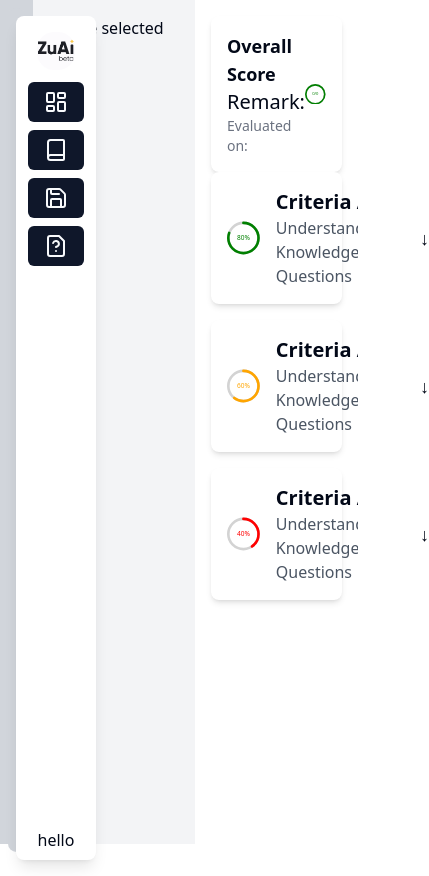
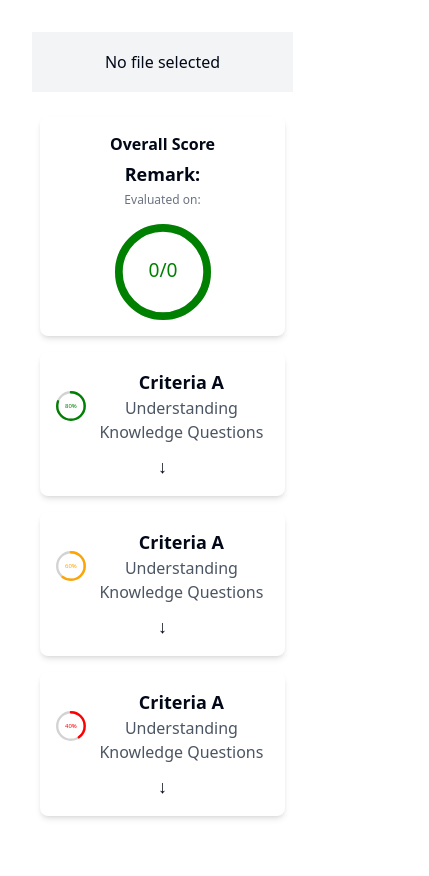
Before and after one commit to gokulkumar0209/ZuAi, a React (Vite) app in the folder client/: page /result in a window 390 px wide. Shown: the whole page, 429 px wide, since content can reach past the window. Before the commit the page ends 852 px from the top, so only its background shows below. Built offline with nearby package versions, Linux system fonts and the light colour scheme.

Commit message:
Made it responsive

```diff
--- a/client/src/@components/elements/Explanations.tsx
+++ b/client/src/@components/elements/Explanations.tsx
@@ -19,11 +19,11 @@ const Explanations: React.FC<ExplanationsProps> = ({ percentage, data1, data2 })
   const { pathColor, textColor } = getColor(percentage);
 
   return (
-    <div className="bg-white p-4 rounded-lg shadow-md mb-4">
-      <div className="flex justify-between items-center">
+    <div className="bg-white p-4 rounded-lg shadow-md mb-4 w-full max-w-md mx-auto">
+      <div className="flex flex-col md:flex-row justify-between items-center">
         <div className="flex items-center">
           <CircularProgressbar
-            className="w-16 h-16"
+            className="w-12 h-12 md:w-16 md:h-16"
             value={percentage}
             text={`${percentage}%`}
             styles={buildStyles({
@@ -32,13 +32,13 @@ const Explanations: React.FC<ExplanationsProps> = ({ percentage, data1, data2 })
               trailColor: "lightgrey",
             })}
           />
-          <div className="ml-4">
-            <h2 className="text-xl font-semibold">Criteria A</h2>
+          <div className="ml-2 md:ml-4 text-center md:text-left">
+            <h2 className="text-lg md:text-xl font-semibold">Criteria A</h2>
             <p className="text-gray-600">Understanding Knowledge Questions</p>
           </div>
         </div>
         <button
-          className="text-lg font-bold"
+          className="mt-2 md:mt-0 text-lg font-bold"
           onClick={() => setIsOpen(!isOpen)}
         >
           {isOpen ? "↑" : "↓"}
@@ -46,13 +46,13 @@ const Explanations: React.FC<ExplanationsProps> = ({ percentage, data1, data2 })
       </div>
       {isOpen && (
         <div className="mt-4">
-          <h3 className="font-semibold">Strength</h3>
-          <ul className="list-disc ml-5">
+          <h3 className="font-semibold text-lg">Strength</h3>
+          <ul className="list-disc ml-5 text-sm">
             <li>{data1}</li>
             <li>{data2}</li>
           </ul>
-          <h3 className="font-semibold mt-4">Scope for Improvement</h3>
-          <ul className="list-disc ml-5">
+          <h3 className="font-semibold mt-4 text-lg">Scope for Improvement</h3>
+          <ul className="list-disc ml-5 text-sm">
             <li>{data1}</li>
             <li>{data2}</li>
           </ul>
--- a/client/src/@components/elements/NavBar.tsx
+++ b/client/src/@components/elements/NavBar.tsx
@@ -1,41 +1,69 @@
+import React, { useState } from "react";
 import { Button } from "../ui/button";
 import { useNavigate } from "react-router-dom";
 import {
     BookIcon,
     FileQuestion,
     LayoutDashboardIcon,
-	LucideSave,
+    ChevronRight,
+    ChevronLeft,
+    Files,
 } from "lucide-react";
 
 function NavBar() {
     const navigate = useNavigate();
+    const [isOpen, setIsOpen] = useState(false);
+
     return (
-		<div className="fixed top-0 left-0 h-full w-20 bg-white shadow-lg flex flex-col items-center p-2 space-y-2 z-50 m-4 rounded-lg">
+        <>
+            <div
+                className={`fixed top-0 left-0 bottom-0 h-screen bg-gray-100 shadow-lg flex flex-col items-center p-2 space-y-4 z-50 rounded-lg m-4 transition-all duration-300
+                    ${isOpen ? "w-24 sm:w-32 md:w-40 lg:w-48" : "w-12 sm:w-16 md:w-20 lg:w-24"}
+                    ${isOpen || "md:block md:w-64 lg:w-72"}
+                    ${isOpen ? "block" : "hidden"} sm:hidden`}
+            >
+                {/* Toggle Button */}
+                <button
+                    onClick={() => setIsOpen(!isOpen)}
+                    className={`flex items-center justify-center bg-white p-2 rounded-full shadow-md hover:bg-slate-200 transition-colors absolute top-2 left-1/2 transform -translate-x-1/2`}
+                >
+                    {isOpen ? (
+                        <ChevronLeft className="text-black w-6 h-6" />
+                    ) : (
+                        <ChevronRight className="text-black w-6 h-6" />
+                    )}
+                </button>
+
+                {/* Content */}
+                <div className="flex flex-col items-center justify-between flex-grow w-full">
                     <img
                         src="images/ZuAI.png"
                         alt="Logo"
-				className="w-12 h-auto bg-white mt-2"
+                        className="w-12 h-auto mt-4 rounded-lg cursor-pointer hover:bg-slate-600"
                         onClick={() => navigate("/")}
                     />
-
-			<div className="flex flex-col items-center flex-grow justify-between">
-				<div className="bg-white p-1 rounded-xl space-y-2 w-full">
-					<Button className="w-full">
-						<LayoutDashboardIcon />
+                    <div className="flex flex-col items-center justify-between flex-grow w-full p-2 space-y-4">
+                        <Button className="w-full flex justify-center items-center bg-white hover:bg-purple-600 p-2 rounded-full group">
+                            <LayoutDashboardIcon className="text-black w-6 h-6 group-hover:text-white" />
                         </Button>
-					<Button className="w-full">
-						<BookIcon />
+                        <Button className="w-full flex justify-center items-center bg-white hover:bg-purple-600 p-2 rounded-full group">
+                            <BookIcon className="text-black w-6 h-6 group-hover:text-white" />
                         </Button>
-					<Button className="w-full">
-						<LucideSave />
+                        <Button className="w-full flex justify-center items-center bg-white hover:bg-purple-600 p-2 rounded-full group">
+                            <Files className="text-black w-6 h-6 group-hover:text-white" />
                         </Button>
-					<Button className="w-full">
-						<FileQuestion />
+                        <Button className="w-full flex justify-center items-center bg-white hover:bg-purple-600 p-2 rounded-full group">
+                            <FileQuestion className="text-black w-6 h-6 group-hover:text-white" />
                         </Button>
                     </div>
-				<div className="text-center">hello</div>
                 </div>
+                <img
+                    src="images/TEEN.png"
+                    alt="Logo"
+                    className="w-12 h-auto bo mt-4 rounded-full cursor-pointer hover:bg-slate-600"
+                />
             </div>
+        </>
     );
 }
 
--- a/client/src/@components/elements/Overall.tsx
+++ b/client/src/@components/elements/Overall.tsx
@@ -19,17 +19,19 @@ const Overall: React.FC<OverallProps> = ({
         if (percentage < 75) return { pathColor: "orange", textColor: "orange" };
         return { pathColor: "green", textColor: "green" };
     };
+
     const percentage = (resultRating / rating) * 100;
     const { pathColor, textColor } = getColor(percentage);
+
     return (
-		<div className="flex justify-between items-center bg-white rounded-lg p-4 shadow-md">
-			<div>
-				<h3 className="text-lg font-bold">Overall Score</h3>
-				<h2 className="text-xl">Remark: {remark}</h2>
-				<h4 className="text-sm text-gray-500">Evaluated on: {date}</h4>
+        <div className="flex flex-col lg:flex-row justify-between items-center bg-white rounded-lg p-4 shadow-md">
+            <div className="flex flex-col text-center lg:text-left">
+                <h3 className="text-base lg:text-lg font-bold">Overall Score</h3>
+                <h2 className="text-lg lg:text-xl font-semibold mt-1">Remark: {remark}</h2>
+                <h4 className="text-xs lg:text-sm text-gray-500 mt-1">Evaluated on: {date}</h4>
             </div>
+            <div className="mt-4 lg:mt-0 lg:ml-4 w-full lg:w-1/2 flex justify-center">
                 <CircularProgressbar
-				className="w-28"
                     value={percentage}
                     text={`${resultRating}/${rating}`}
                     styles={buildStyles({
@@ -37,7 +39,9 @@ const Overall: React.FC<OverallProps> = ({
                         textColor,
                         trailColor: "lightgrey",
                     })}
+                    className="w-24 h-24 lg:w-28 lg:h-28" // Responsive width
                 />
+            </div>
         </div>
     );
 };
--- a/client/src/@components/elements/Result.tsx
+++ b/client/src/@components/elements/Result.tsx
@@ -10,6 +10,7 @@ const Result: React.FC = () => {
     const [date, setDate] = useState("");
     const [rating, setRating] = useState(0);
     const [resultRating, setResultRating] = useState(0);
+
     useEffect(() => {
         try {
             const lastSelectedId = localStorage.getItem("lastSelected");
@@ -21,7 +22,7 @@ const Result: React.FC = () => {
 
                 if (selectedFileData) {
                     setPdfUrl(selectedFileData.content);
-					setDate(new Date(selectedFileData.lastModified).toLocaleDateString());
+                    setDate(new Date(selectedFileData.timestamp).toLocaleDateString());
                     setRemark(selectedFileData.remark || "Good");
                     setRating(selectedFileData.rating);
                     setResultRating(selectedFileData.resultRating);
@@ -38,16 +39,22 @@ const Result: React.FC = () => {
     }, []);
 
     return (
-		<div className="grid grid-cols-2 h-screen">
-			<div className="bg-gray-100 h-full p-4">
+        <div className="grid grid-cols-1 md:grid-cols-2 h-screen gap-4 p-4">
+            <div className="bg-gray-100 h-full p-2 md:p-4 flex items-center justify-center">
                 {pdfUrl ? (
-					// <iframe src={pdfUrl} className=" h-full w-full border-none"></iframe>
-					<object data={pdfUrl} className=" h-full w-full"></object>
+                    <object
+                        data={pdfUrl}
+                        type="application/pdf"
+                        className="w-full h-full"
+                        aria-label="PDF Document"
+                    >
+                        <p>Your browser does not support PDFs. <a href={pdfUrl}>Download the PDF</a>.</p>
+                    </object>
                 ) : (
                     <div>No file selected</div>
                 )}
             </div>
-			<div className="bg-white p-4">
+            <div className="bg-white p-2 md:p-4 flex flex-col space-y-4">
                 <Overall
                     rating={rating}
                     resultRating={resultRating}
--- a/client/src/App.tsx
+++ b/client/src/App.tsx
@@ -3,21 +3,34 @@ import { BrowserRouter as Router, Routes, Route } from "react-router-dom";
 import Home from "./@components/elements/Home";
 import Result from "./@components/elements/Result";
 import NavBar from "./@components/elements/NavBar";
+import { Calendar, CalendarCheck2Icon, CalendarCheckIcon, CalendarClock, CalendarDays, CalendarFold, CalendarPlusIcon, FileStack } from "lucide-react";
+import EventEmitter from "events";
 
 function App() {
 	return (
 		<Router>
-			<div className="h-full grid grid-cols-12 bg-gray-300">
-				<div className="h-full left-0 z-1 top-0 bg-gray-300 rounded-xl col-span-1 m-2">
+			<div className="grid grid-cols-12 h-screen bg-white">
+				{/* Left sidebar */}
+				<div className="col-span-1 hidden md:block bg-white p-4">
 					<NavBar />
 				</div>
-				<div className="h-screen col-span-10 flex justify-center">
+
+				{/* Main content area */}
+				<div className="col-span-10 p-4 md:p-6 lg:p-8 bg-white">
 					<Routes>
 						<Route path="/" element={<Home />} />
 						<Route path="/result" element={<Result />} />
 					</Routes>
 				</div>
-				<div className="col-span-1 bg-white"></div>
+
+				{/* Right spacing column (optional) */}
+				<div className="col-span-1 hidden md:block bg-gray-100 p-2">
+					<div className=" bg-white p-2 rounded-3xl mb-2">🪙120</div>
+					<div className=" bg-white p-2 rounded-3xl mb-2">🔥24</div>
+					<div className=" bg-white p-2 rounded-3xl mb-2"><CalendarCheckIcon/></div>
+					<div className=" bg-white p-2 rounded-3xl mb-2"><FileStack/></div>
+
+				</div>
 			</div>
 		</Router>
 	);
```
Also changed, not shown: client/src/@components/elements/CourseworkCard.tsx (+15 -12 lines), client/src/@components/elements/DragDrop.tsx (+9 -9 lines), client/src/@components/elements/Examples.tsx (+5 -5 lines), client/src/@components/elements/History.tsx (+12 -3 lines), client/src/@components/elements/Home.tsx (+15 -16 lines), client/src/@components/elements/InputBox.tsx (+21 -13 lines), client/images/TEEN.png (added). Lines whose indentation alone changed are shown as unchanged.
